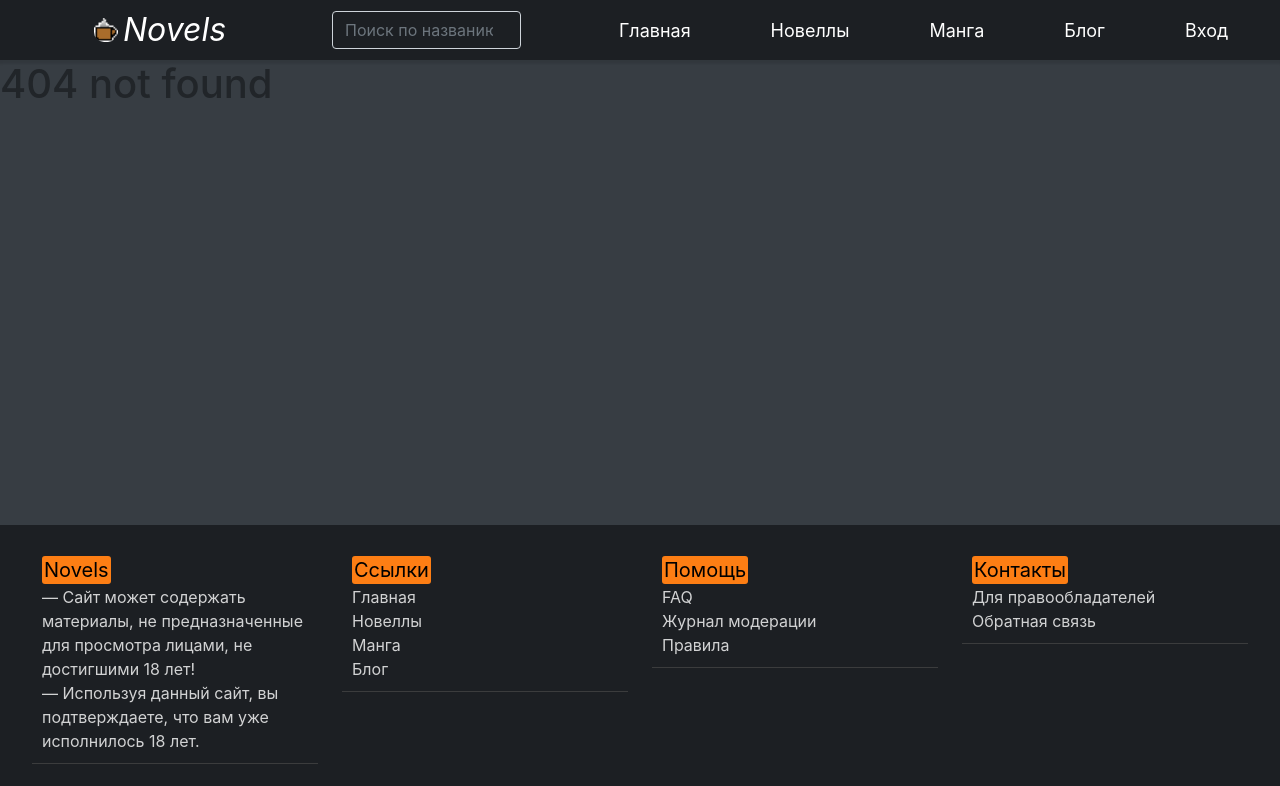
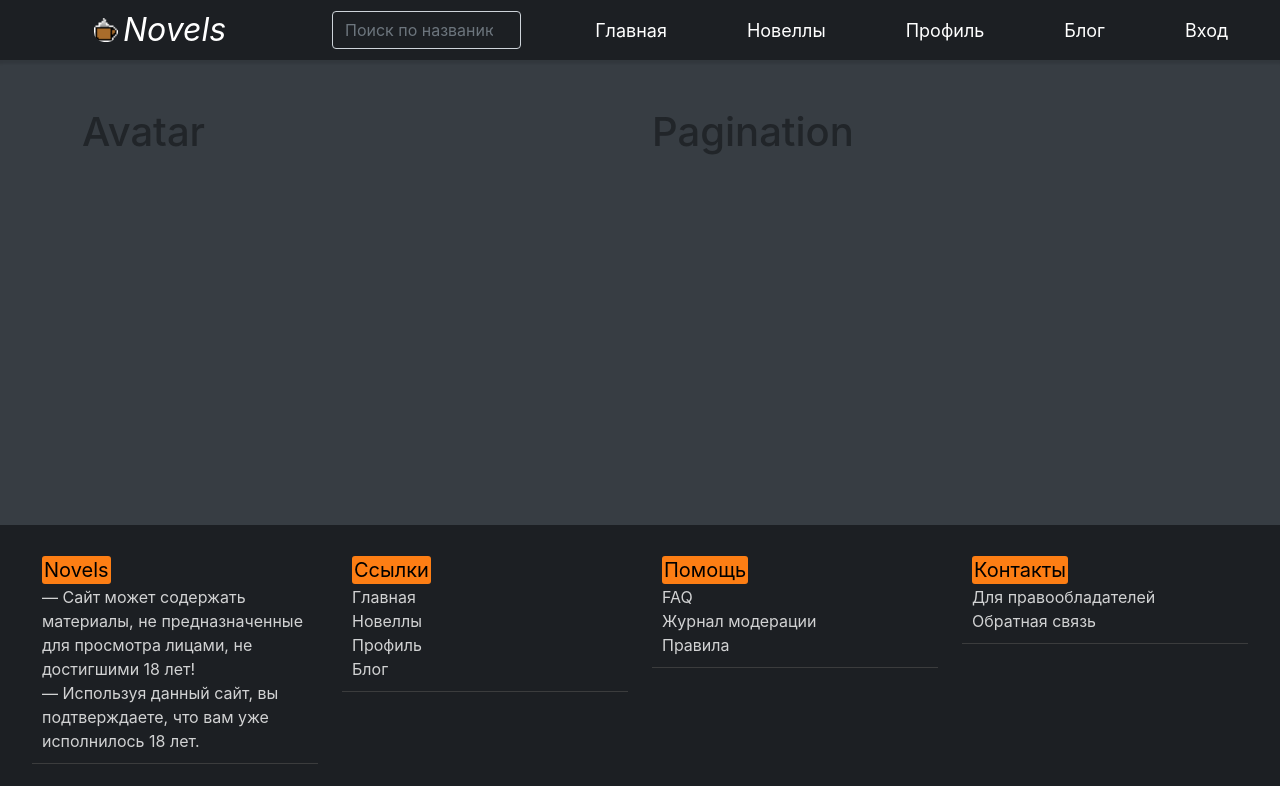
Before and after one commit to Kropanov/novels, a React (Create React App) app: page /profile in a window 1280 px wide. Shown: the top 786 px of the page. Built offline with nearby package versions, Linux system fonts and the light colour scheme.

Commit message:
Code refactoring

```diff
--- a/src/App.js
+++ b/src/App.js
@@ -10,6 +10,7 @@ import { connect } from "react-redux";
 import Novells from "./containers/Novells/Novells";
 import Blog from "./containers/Blog/Blog";
 import Authorization from "./containers/Authorization/Authorization";
+import Profile from "./containers/Profile/Profile";
 
 class App extends Component {
     render() {
@@ -21,7 +22,7 @@ class App extends Component {
                         <Route index element={<Main novels={this.props.novels}/>} />
                         <Route path="novels" element={<Novells/>}/>
                         <Route path="/novels/:name" element={<NovelPage novels={this.props.novels}/>}/>
-                        <Route path="manga" element={<h1>This is manga</h1>}/>
+                        <Route path="profile" element={<Profile />}/>
                         <Route path="blog" element={<Blog />}/>
                         <Route path="users" element={<Authorization/>}/>
                         <Route path="*" element={<h1>404 not found</h1>}/>
--- a/src/components/Footer/Footer.js
+++ b/src/components/Footer/Footer.js
@@ -19,7 +19,7 @@ const Footer = () => {
                             <span>Ссылки</span>
                             <Link to='/'><li>Главная</li></Link>
                             <Link to='/novels'><li>Новеллы</li></Link>
-                            <Link to='/manga'><li>Манга</li></Link>
+                            <Link to='/profile'><li>Профиль</li></Link>
                             <Link to='/blog'><li>Блог</li></Link>
                         </ul>
                     </div>
--- a/src/components/Header/Navigation/Links/Links.js
+++ b/src/components/Header/Navigation/Links/Links.js
@@ -8,7 +8,7 @@ const Links = () => {
         <Auxiliary>
             <NavLink to="/">Главная</NavLink>
             <NavLink to="/novels">Новеллы</NavLink>
-            <NavLink to="/manga">Манга</NavLink>
+            <NavLink to="/profile">Профиль</NavLink>
             <MediaQuery query="(max-width: 576px)">
                 <NavLink to="/search">Поиск</NavLink>
             </MediaQuery>
--- /dev/null
+++ b/src/containers/Profile/Profile.js
@@ -0,0 +1,17 @@
+import React from 'react';
+import {Col, Container, Row} from "react-bootstrap";
+
+export default function Profile() {
+    return (
+        <Container>
+            <Row className="mt-5">
+                <Col>
+                    <h1>Avatar</h1>
+                </Col>
+                <Col>
+                    <h1>Pagination</h1>
+                </Col>
+            </Row>
+        </Container>
+    )
+}
```
